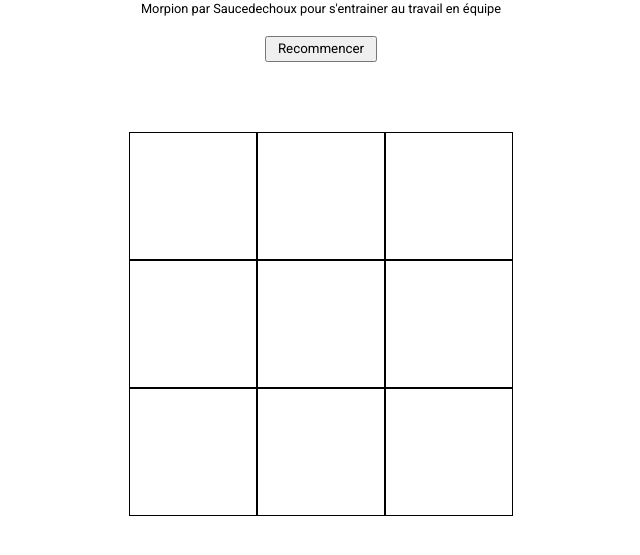
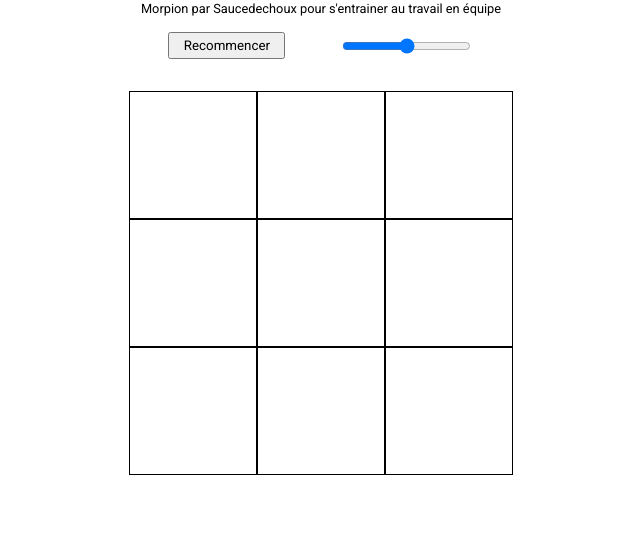
Before and after one commit to LesEtudiantsDuWeb/morpion-teamwork, a plain HTML site: page index.html in a window 1280 px wide. Shown: the part 35-590 px from the top of the page, without its empty margins (319-959 px from the left). Drawn offline with nearby package versions, Linux system fonts and the light colour scheme.

Commit message:
Ajout d'une fonctionnalité skew

```diff
--- a/index.html
+++ b/index.html
@@ -11,8 +11,10 @@
     <header>
         <h1>Morpion par Saucedechoux</h1>
         <h3>Morpion par Saucedechoux pour s'entrainer au travail en équipe</h3>
-        <button>Recommencer</button>
-        <p></p>
+        <div class="container">
+            <button>Recommencer</button>
+            <input type="range" name="skew" id="skew" min="0" max="10">
+        </div>
     </header>
     <div class="grid">
         <div data-index="0" class="cell"></div>
--- a/src/css/style.css
+++ b/src/css/style.css
@@ -22,10 +22,16 @@ h3 {
     margin: 0.2em 0 0.5em 0;
 }
 
+.container {
+    margin: 1em 0;
+    display: flex;
+    align-items: center;
+    justify-content: space-around;
+}
+
 button {
     font-family: Roboto, sans-serif;
-    margin: 1em 0 0.5em 0;
-    padding: 0.25em 0.8em;
+    padding: 0.3em 1em;
 }
 
 .swal-title, .swal-text {
@@ -33,7 +39,9 @@ button {
 }
 
 .grid {
-    margin-top: 4em;
+    transform-origin: 0 0;
+    transform: skewY();
+    margin-top: 1em;
     display: grid;
     grid-template-rows: 10vw 10vw 10vw;
     grid-template-columns: 10vw 10vw 10vw;
--- a/src/js/app.js
+++ b/src/js/app.js
@@ -1,4 +1,6 @@
 const cells = document.querySelectorAll(".cell");
+const skew = document.querySelector("input");
+const grid = document.querySelector(".grid");
 document.querySelector("button").addEventListener("click", () => {window.location.reload()})
 
 let gameState = true;
@@ -11,6 +13,10 @@ let template = [-1, -1, -1,
 
 cells.forEach(cell => {
     cell.addEventListener("click", innerCase);
+})
+
+skew.addEventListener("input", () => {
+    grid.style.transform = `skewY(${skew.value}deg)`
 })
 
 function innerCase() {
```
